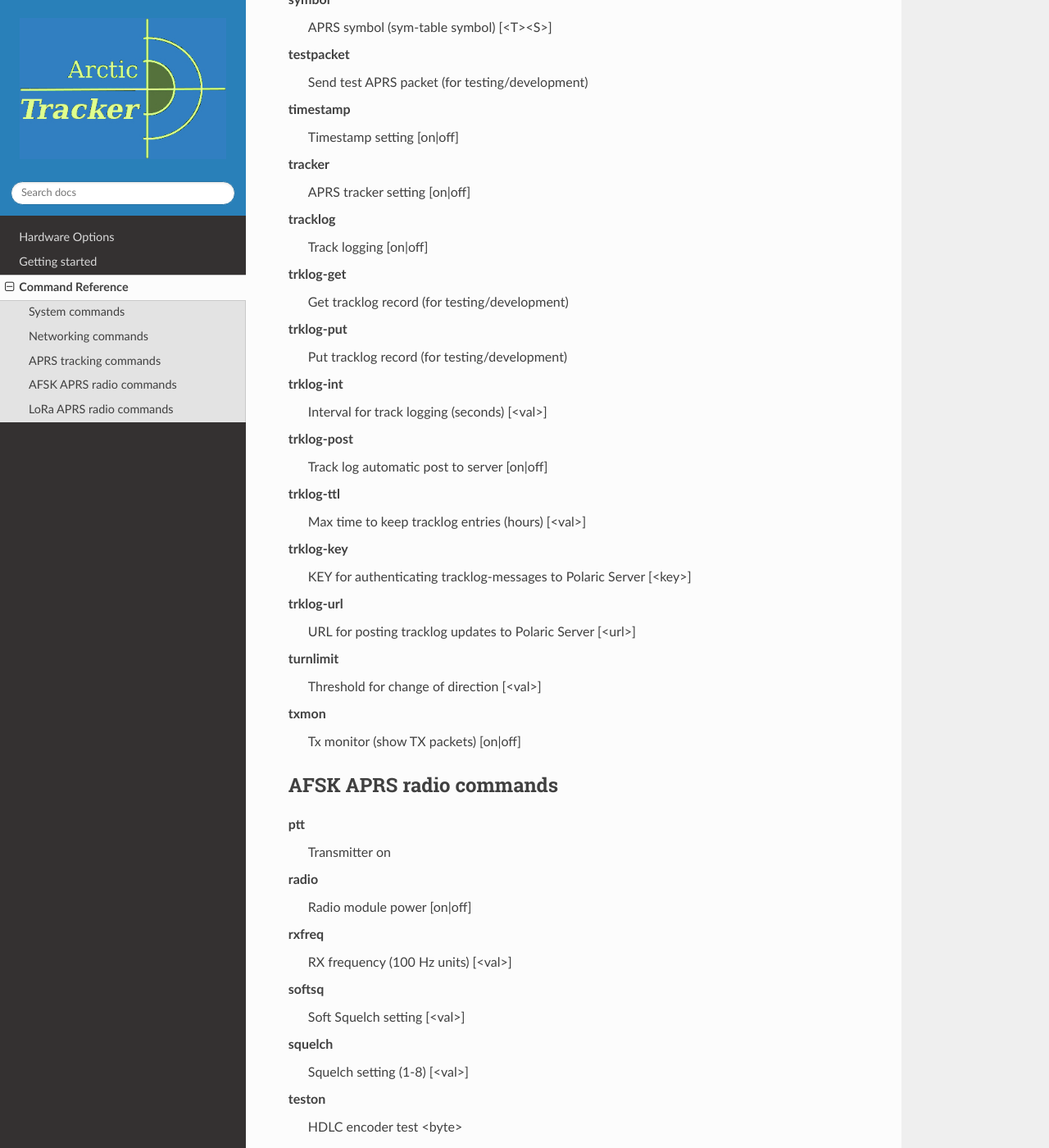
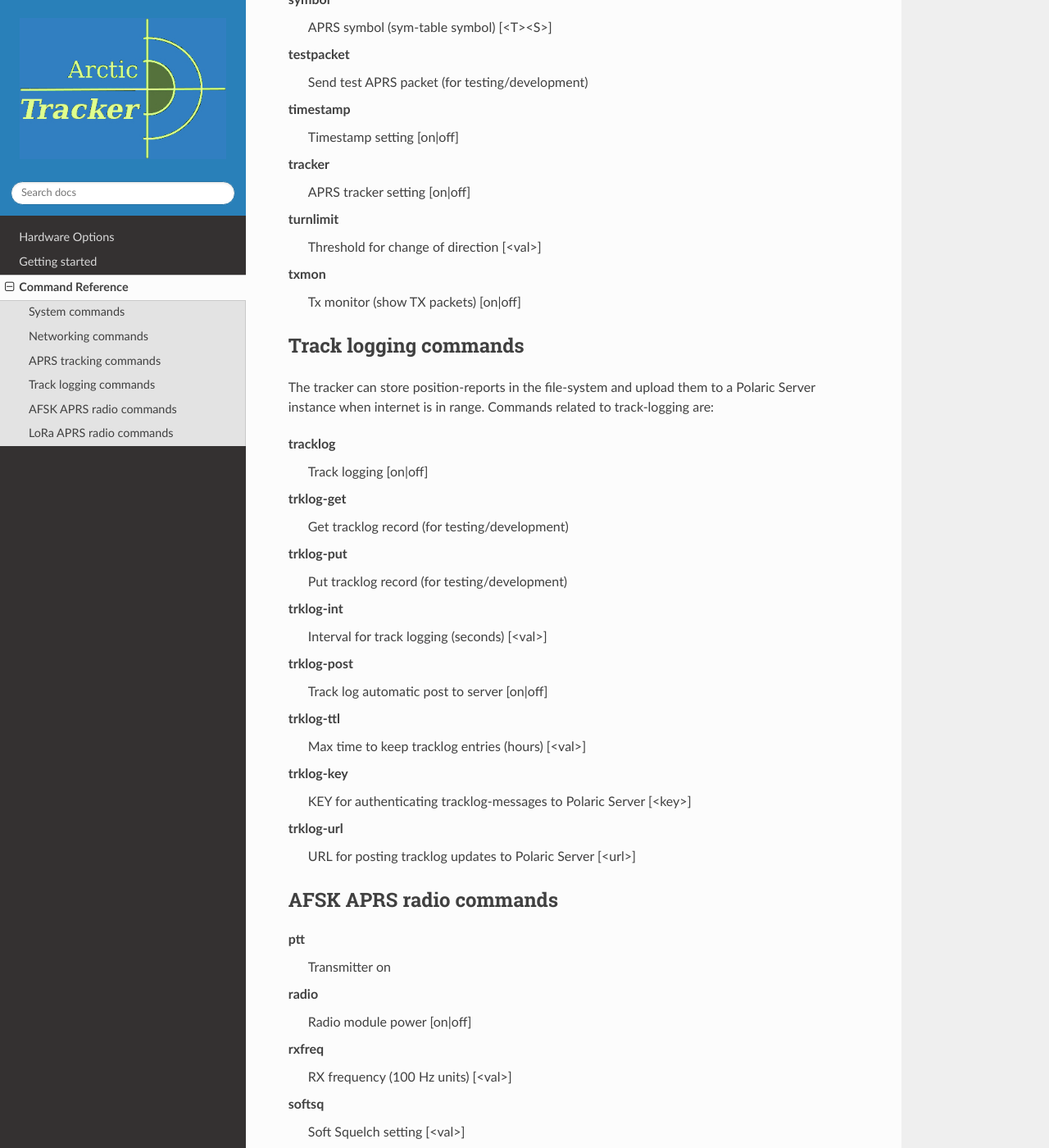
Before and after one commit to Hamlabs/ArcticTracker-docs, a Sphinx documentation site: the page built from docs/commandref.rst, in a window 1280 px wide and 1400 px high, scrolled down 4405 px. Shown: the whole window at 82% size. Built offline with Sphinx 7.4.7 and the Read the Docs theme 3.1.0, drawn with Linux system fonts in a browser that asks for light colours; pages that are not in the unit, such as notebooks, are missing from menus.

Commit message:
Update commandref.rst

```diff
--- a/docs/commandref.rst
+++ b/docs/commandref.rst
@@ -142,6 +142,16 @@ APRS tracking commands
     Timestamp setting [on|off]
 **tracker**
     APRS tracker setting [on|off]
+
+**turnlimit**
+    Threshold for change of direction [<val>]
+**txmon**
+    Tx monitor (show TX packets) [on|off]
+
+Track logging commands
+----------------------
+The tracker can store position-reports in the file-system and upload them to a Polaric Server instance when internet is in range. Commands related to track-logging are:
+
 **tracklog**
     Track logging [on|off]
 **trklog-get**
```
Also changed, not shown: other parts of docs/commandref.rst (+0 -4 lines).
